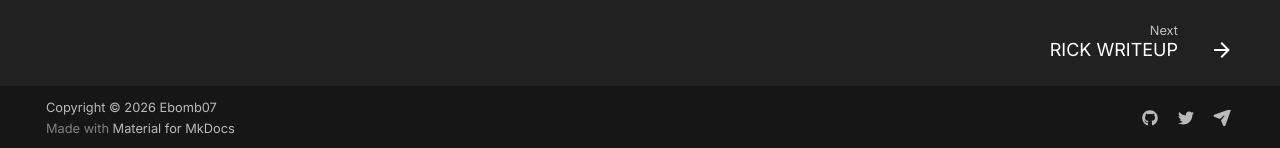
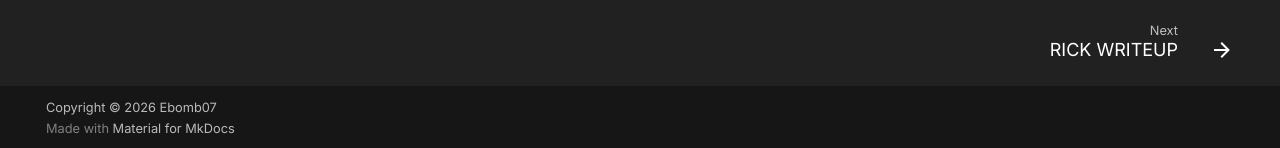
Before and after one commit to ebomb07/ebomb07.github.io, an MkDocs documentation site: the page built from docs/index.md, in a window 1280 px wide. Shown: the part 749-897 px from the top of the page. Built offline with MkDocs 1.6.1 and Material for MkDocs 9.7.7, drawn with Linux system fonts in a browser that asks for light colours; comment, search, counter and statistics services are not loaded.

Commit message:
new writeup

```diff
--- a/mkdocs.yml
+++ b/mkdocs.yml
@@ -87,13 +87,6 @@ markdown_extensions:
       permalink: true
 
 extra:
-  social:
-    - icon: fontawesome/brands/github
-      link: https://github.com/yourusername
-    - icon: fontawesome/brands/twitter
-      link: https://twitter.com/yourusername
-    - icon: fontawesome/solid/paper-plane
-      link: mailto:you@example.com
   tags:
     Web: web
     Pwn: pwn
```
Also changed, not shown: site/404.html, site/easy/pickle_rick/rick/index.html, site/easy/root_me/root_me/index.html, site/index.html.
